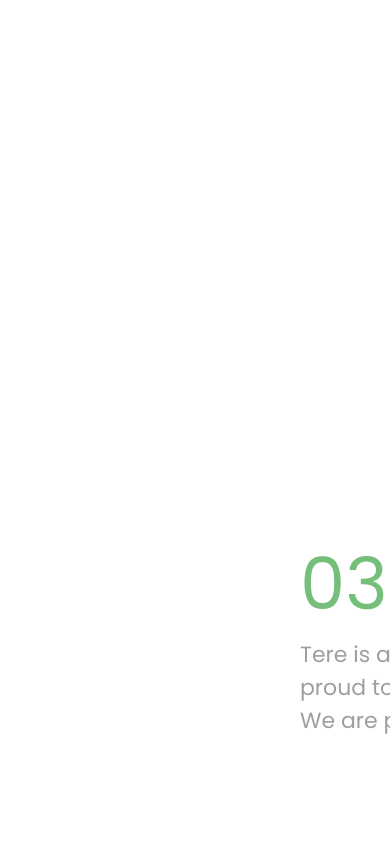
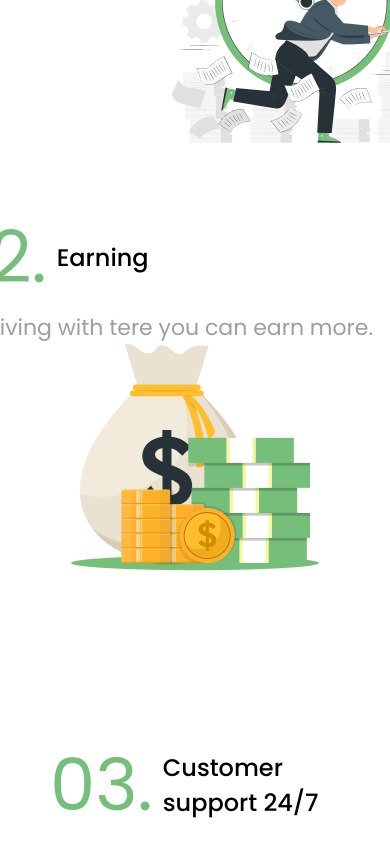
Before and after one commit to Ayan-Naeem/Tere-Ride-Sharing-Website, a plain HTML site: page index.html in a window 390 px wide. Shown: the part 4240-5084 px from the top of the page. Drawn offline with Linux system fonts and the light colour scheme.

Commit message:
Responsive

```diff
--- a/style.css
+++ b/style.css
@@ -384,4 +384,18 @@ button:hover{
     .main2{
         flex-direction: column;
     }
+
+    .main3{
+        flex-direction: column;
+    }
+
+    .container2{
+        flex-direction: column;
+    }
+
+    .container3{
+        flex-direction: column;
+        margin: 0;
+        width: 100%;
+    }
 }
```
